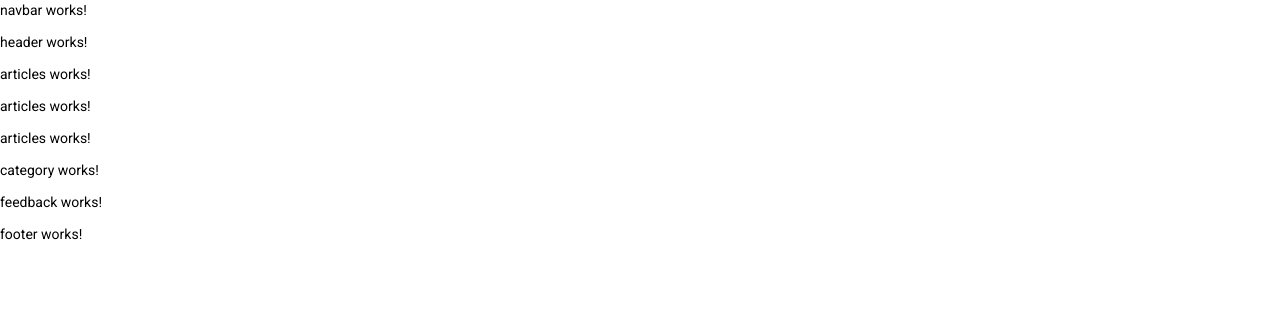
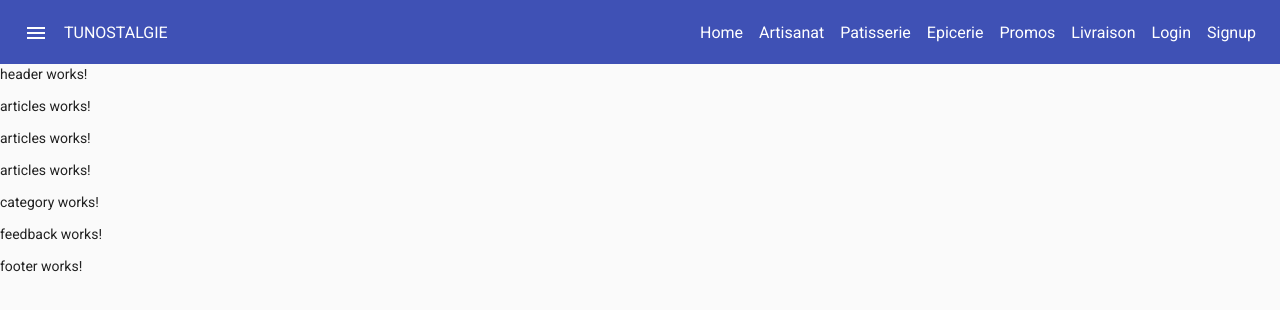
Before and after one commit to mahdibouaziz/tunostalgie-front, an Angular app: page / in a window 1280 px wide. Shown: the top 310 px of the page. Built offline with nearby package versions, Linux system fonts and the light colour scheme.

Commit message:
added a navbar for pc

```diff
--- a/src/app/app-routing.module.ts
+++ b/src/app/app-routing.module.ts
@@ -1,7 +1,8 @@
 import { NgModule } from '@angular/core';
 import { Routes, RouterModule } from '@angular/router'; // CLI imports router
+import { HomeComponent } from './home/home/home.component';
 
-const routes: Routes = []; // sets up routes constant where you define your routes
+const routes: Routes = [{ path: '', component: HomeComponent }]; // sets up routes constant where you define your routes
 
 // configures NgModule imports and exports
 @NgModule({
--- a/src/app/app.component.css
+++ b/src/app/app.component.css
@@ -0,0 +1,37 @@
+mat-sidenav-container,
+mat-sidenav-content,
+mat-sidenav {
+  height: 100%;
+}
+
+mat-sidenav {
+  width: 200px;
+}
+
+a {
+  text-decoration: none;
+  color: #fff;
+  transition: color 0.2s ease;
+  font-size: 1rem;
+  font-weight: 400;
+  padding: 0.5rem;
+}
+
+a:hover,
+a:active {
+  text-decoration: none;
+  color: #dfdfdf;
+}
+
+.nav-links-container {
+  width: 100%;
+  display: flex;
+  justify-content: flex-end;
+}
+
+.nav-links-ul {
+  display: flex;
+  list-style: none;
+  padding: 0;
+  margin: 0;
+}
--- a/src/app/app.component.html
+++ b/src/app/app.component.html
@@ -1,3 +1,54 @@
-<app-navbar></app-navbar>
-<app-home></app-home>
-<app-footer></app-footer>
+<mat-sidenav-container>
+  <mat-sidenav #sidenav role="navigation">
+    <p>I'm the side nav</p>
+  </mat-sidenav>
+  <mat-sidenav-content>
+    <mat-toolbar color="primary">
+      <div>
+        <button mat-icon-button (click)="sidenav.toggle()">
+          <mat-icon>menu</mat-icon>
+        </button>
+      </div>
+
+      <div>
+        <a routerLink="/"> TUNOSTALGIE </a>
+      </div>
+
+      <div class="nav-links-container">
+        <ul class="nav-links-ul">
+          <li>
+            <a routerLink="/">Home</a>
+          </li>
+          <li>
+            <a routerLink="/artisanat">Artisanat</a>
+          </li>
+          <li>
+            <a routerLink="/patisserie">Patisserie</a>
+          </li>
+          <li>
+            <a routerLink="/epicerie">Epicerie</a>
+          </li>
+          <li>
+            <a routerLink="/promos">Promos</a>
+          </li>
+          <li>
+            <a routerLink="/livraison">Livraison</a>
+          </li>
+          <li>
+            <a routerLink="/login">Login</a>
+          </li>
+          <li>
+            <a routerLink="/signup">Signup</a>
+          </li>
+        </ul>
+      </div>
+    </mat-toolbar>
+    <main>
+      <router-outlet></router-outlet>
+
+      <app-footer></app-footer>
+    </main>
+  </mat-sidenav-content>
+</mat-sidenav-container>
+
+<!-- <app-navbar></app-navbar> -->
```
